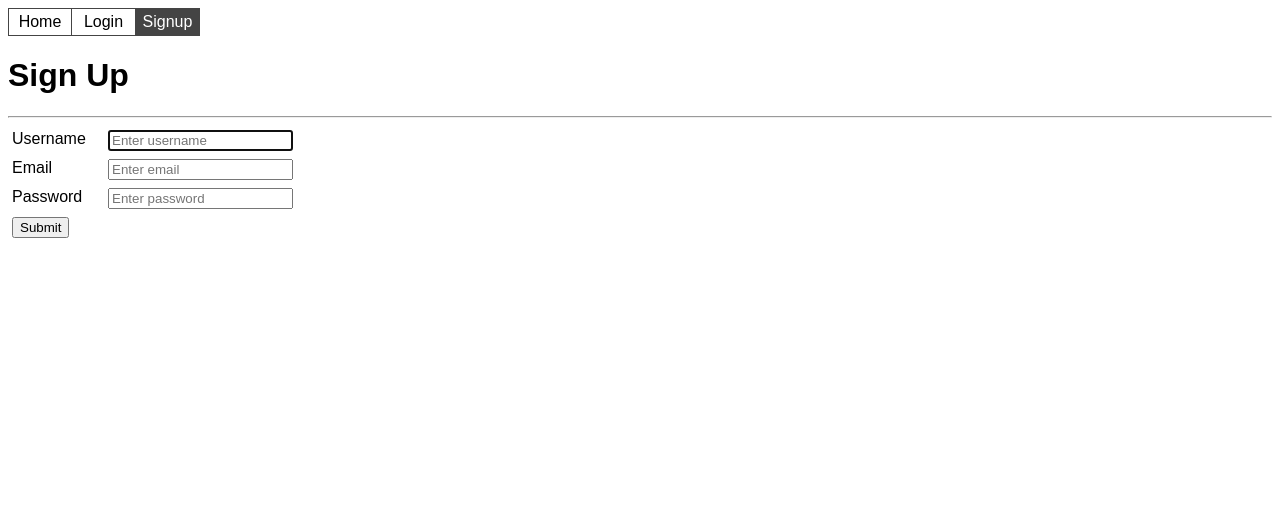
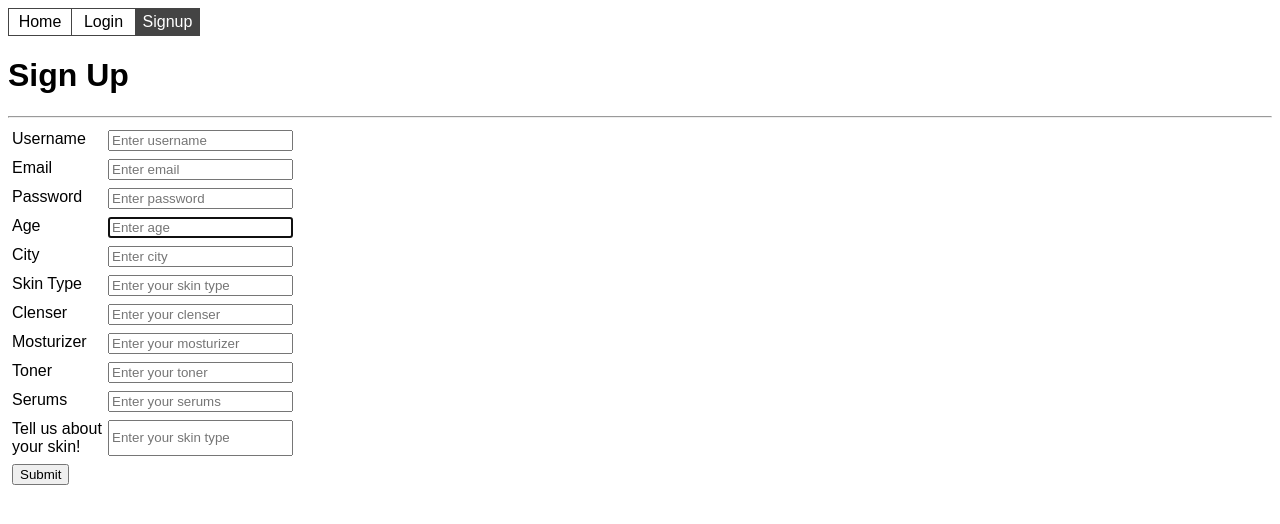
Before and after one commit to cpolland/sweet-cheeks, a React (Create React App) app in the folder client/: page /signup in a window 1280 px wide. Shown: the top 524 px of the page. Built offline with nearby package versions, Linux system fonts and the light colour scheme.

Commit message:
sign-up inputs

```diff
--- a/client/src/pages/SignUp.js
+++ b/client/src/pages/SignUp.js
@@ -22,6 +22,14 @@ const initialFormState = {
   username: "",
   email: "",
   password: "",
+  age: "",
+  city: "",
+  skinType: "",
+  clenser: "",
+  toner: "",
+  mosturizer: "",
+  serums: "",
+  bio: "",
 };
 
 export default function SignUp() {
@@ -47,7 +55,7 @@ export default function SignUp() {
 
   if (isLoggedIn) {
     // navigate to the home page
-    return <Navigate to="/" replace />
+    return <Navigate to="/" replace />;
   }
   return (
     <div>
@@ -97,6 +105,120 @@ export default function SignUp() {
             onChange={handleInputChange}
           />
         </div>
+
+        <div style={styles.formControl}>
+          <label htmlFor="age" style={styles.label}>
+            Age
+          </label>
+          <input
+            autoFocus
+            disabled={loading}
+            id="age"
+            type="text"
+            placeholder="Enter age"
+            name="age"
+            value={formState.age.value}
+            onChange={handleInputChange}
+          />
+        </div>
+        <div style={styles.formControl}>
+          <label htmlFor="city" style={styles.label}>
+            City
+          </label>
+          <input
+            disabled={loading}
+            id="city"
+            type="text"
+            name="city"
+            placeholder="Enter city"
+            value={formState.city.value}
+            onChange={handleInputChange}
+          />
+        </div>
+        <div style={styles.formControl}>
+          <label htmlFor="skin-type" style={styles.label}>
+            Skin Type
+          </label>
+          <input
+            disabled={loading}
+            id="skin-type"
+            type="text"
+            name="skin-type"
+            placeholder="Enter your skin type"
+            value={formState.skinType.value}
+            onChange={handleInputChange}
+          />
+        </div>
+        <div style={styles.formControl}>
+          <label htmlFor="clenser" style={styles.label}>
+            Clenser
+          </label>
+          <input
+            disabled={loading}
+            id="clenser"
+            type="text"
+            name="clenser"
+            placeholder="Enter your clenser"
+            value={formState.clenser.value}
+            onChange={handleInputChange}
+          />
+        </div>
+        <div style={styles.formControl}>
+          <label htmlFor="moisturizer" style={styles.label}>
+            Mosturizer
+          </label>
+          <input
+            disabled={loading}
+            id="mosturizer"
+            type="text"
+            name="mosturizer"
+            placeholder="Enter your mosturizer"
+            value={formState.mosturizer.value}
+            onChange={handleInputChange}
+          />
+        </div>
+        <div style={styles.formControl}>
+          <label htmlFor="toner" style={styles.label}>
+            Toner
+          </label>
+          <input
+            disabled={loading}
+            id="toner"
+            type="text"
+            name="toner"
+            placeholder="Enter your toner"
+            value={formState.toner.value}
+            onChange={handleInputChange}
+          />
+        </div>
+        <div style={styles.formControl}>
+          <label htmlFor="serums" style={styles.label}>
+            Serums
+          </label>
+          <input
+            disabled={loading}
+            id="serums"
+            type="text"
+            name="serums"
+            placeholder="Enter your serums"
+            value={formState.serums.value}
+            onChange={handleInputChange}
+          />
+        </div>
+        <div style={styles.formControl}>
+          <label htmlFor="bio" style={styles.label}>
+            Tell us about your skin!
+          </label>
+          <input
+            disabled={loading}
+            id="bio"
+            type="text"
+            name="bio"
+            placeholder="Enter your skin type"
+            value={formState.bio.value}
+            onChange={handleInputChange}
+          />
+        </div>
         <div style={styles.formControl}>
           <button disabled={loading} type="submit">
             {loading ? "Loading..." : "Submit"}
--- a/client/src/util/mutations.js
+++ b/client/src/util/mutations.js
@@ -2,7 +2,12 @@ import { gql } from "@apollo/client";
 
 export const CREATE_USER = gql`
   mutation CreateUser($email: String!, $password: String!, $username: String!) {
-    createUser(email: $email, password: $password, username: $username) {
+    createUser(
+      email: $email
+      password: $password
+      username: $username
+      age: $age
+    ) {
       token
     }
   }
```
Also changed, not shown: 1 other file (tests, documents, lock files or other folders).
